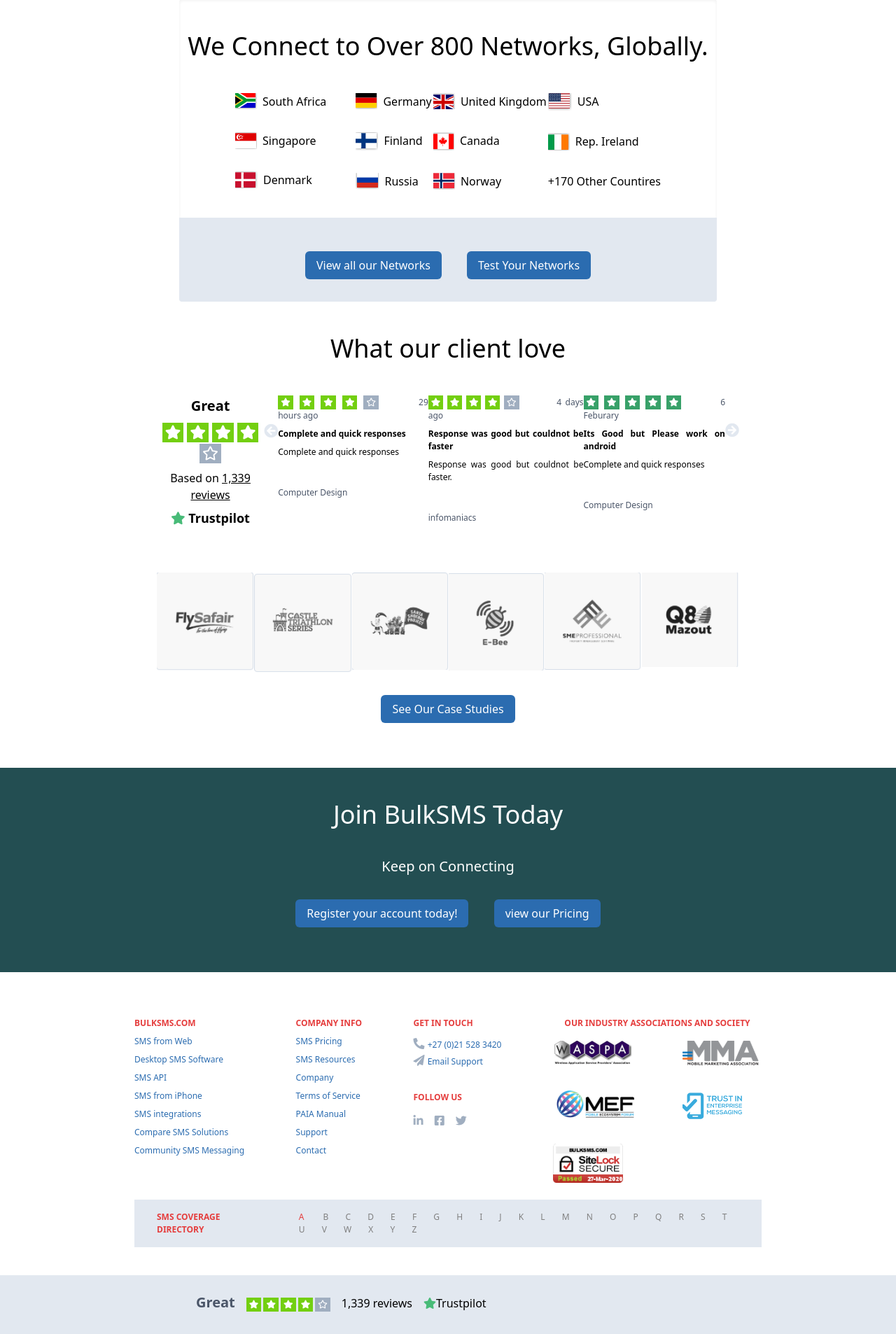
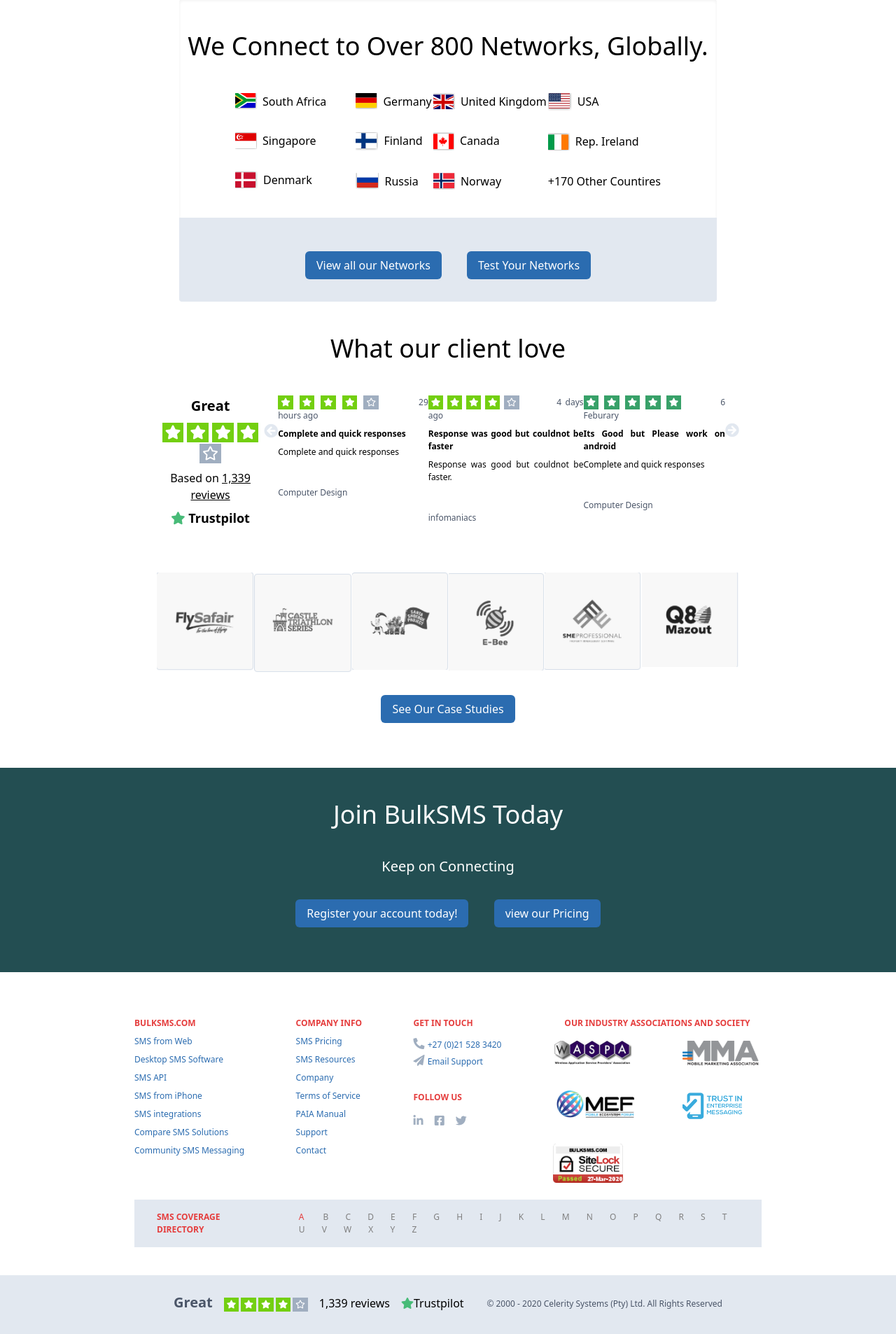
Before and after one commit to cixwarearun/php-second-day-task, a PHP site: page / in a window 1280 px wide. Shown: the part 2812-4718 px from the top of the page at 70% size. Run offline with PHP 8.4, Linux system fonts and the light colour scheme; some libraries are stand-ins or nearby versions.

Commit message:
bulksms completed for laptop view , responsiveness for other views is remaining

```diff
--- a/coronaTask/index.php
+++ b/coronaTask/index.php
@@ -50,7 +50,7 @@
             <div>
                  <img class="h-20" src="png/a.png" alt="fly">
             </div>
-            <div class="pt-4">
+            <div class="pt-8">
                 <a class="mr-8 hover:text-blue-700" href="solution.html">Solution <span class="text-xs">▼</span></a>
                 <a class="mr-8 hover:text-blue-700" href="developers.html">Developers <span class="text-xs">▼</span></a>
                 <a class="mr-8 hover:text-blue-700" href="pricing.html">Pricing</a>
@@ -557,7 +557,8 @@
         </div>
     </section>
     <section class="bg-gray-300">
-        <div class="flex mx-64 mt-10 p-6">
+        <div class="flex mx-56 mt-10 p-6 justify-between">
+            <div class="flex">
                 <div class="text-xl font-semibold text-gray-700">Great</div>
                 <div class=" text-white text-xs my-2 ml-4">
                     <i class=" icon-color fas fa-star  p-1" style="background-color:#73CF11;"> </i>
@@ -567,11 +568,14 @@
                     <i class="far fa-star bg-gray-500 p-1"> </i>
                 </div>
                 <div class="ml-4 mt-1"> 1,339 reviews</div>
-               <i class="fas fa-star text-green-500 mt-2 ml-4"> </i>
-               <div class="mt-1">Trustpilot</div>
-              </div>
+                <i class="fas fa-star text-green-500 mt-2 ml-4"> </i>
+                <div class="mt-1">Trustpilot</div>
+             </div>
+             <div class="text-xs text-gray-700 mt-2">
+                  &copy; 2000 - 2020 Celerity Systems (Pty) Ltd. All Rights Reserved
+             </div>
+        </div>
 
-        </div>
 
     </section>
 </body>
```
